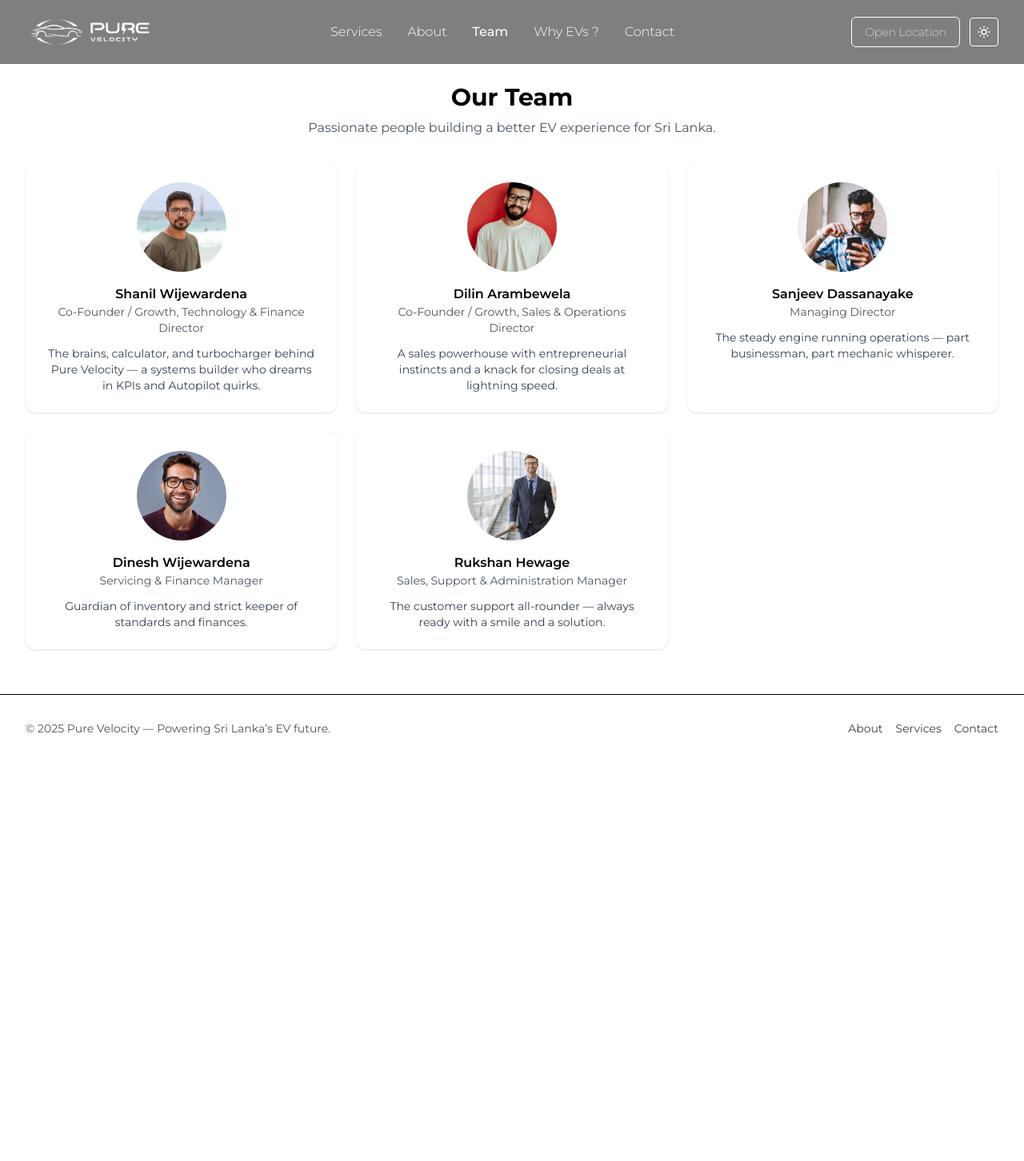
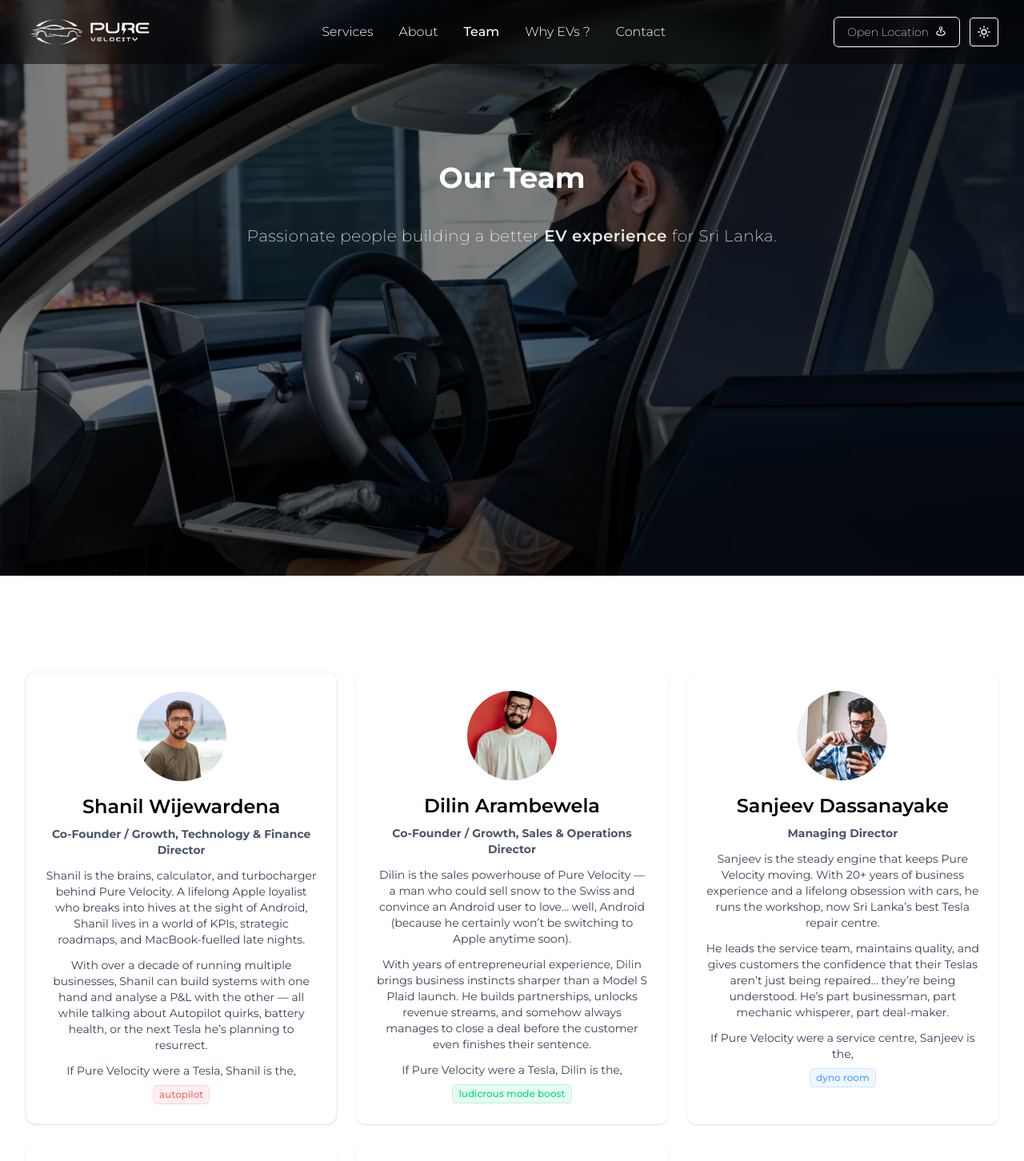
Before and after one commit to ChathuraD1392/pure-velocity, a React (Vite) app: page /our-team in a window 1280 px wide. Shown: the top 1452 px of the page at 80% size. Before the commit the page ends 953 px from the top, so only its background shows below. Built offline with nearby package versions, Linux system fonts and the light colour scheme.

Commit message:
edit our team and contact pages

```diff
--- a/src/components/Header.tsx
+++ b/src/components/Header.tsx
@@ -61,7 +61,7 @@
           </motion.span>
         </h1>
 
-        <p className="mt-4 sm:text-md md:text-xl lg:text-2xl max-w-3xl tracking-wide font-light">
+        <p className="mt-4 text-sm md:text-mg lg:text-xl font-extralight max-w-3xl tracking-wide">
           <span className="text-white/90 font-semibold ">
             Sri Lanka’s first specialist Tesla service
           </span>
--- a/src/components/NavBar.tsx
+++ b/src/components/NavBar.tsx
@@ -1,14 +1,14 @@
 import { AnimatePresence, motion } from "framer-motion";
 import { useContext } from "react";
-import { BiMoon, BiSun } from "react-icons/bi";
+import { BiMapPin, BiSun } from "react-icons/bi";
+import { FaMobileAlt } from "react-icons/fa";
 import { IoClose, IoHomeOutline } from "react-icons/io5";
 import { MdMenu, MdMiscellaneousServices } from "react-icons/md";
-import { RiTeamFill } from "react-icons/ri";
+import { RiMoonFill, RiTeamFill } from "react-icons/ri";
+import { SiTarget } from "react-icons/si";
 import { TbListDetails } from "react-icons/tb";
 import { Link, useLocation } from "react-router-dom";
 import MenuContext from "../StateManagement/contexts/menuContext";
-import { FaMobileAlt } from "react-icons/fa";
-import { SiTarget } from "react-icons/si";
 
 interface NavBarProps {
   toggleTheme: () => void;
@@ -29,7 +29,7 @@
 ];
 
 const NavBar = ({ toggleTheme, logo, theme }: NavBarProps) => {
-  const location = useLocation();
+  const { pathname } = useLocation();
   const { isMenuVisible, setMenuVisible } = useContext(MenuContext);
 
   return (
@@ -62,9 +62,7 @@
                 <Link
                   key={index}
                   to={item.href}
-                  className={`${
-                    location.pathname === item.href ? "font-medium" : ""
-                  }`}
+                  className={`${pathname === item.href ? "font-medium" : ""}`}
                 >
                   {item.label}
                 </Link>
@@ -74,6 +72,9 @@
 
           {/* Buttons */}
           <div className="flex items-center gap-3">
+            {pathname === "/contact" ? (
+              <span></span>
+            ) : (
               <motion.button
                 whileHover={{
                   scale: 1.05,
@@ -84,12 +85,18 @@
                   to="/contact"
                   className="hidden sm:inline-block px-4 py-2 rounded-md border border-white text-sm text-white font-extralight"
                 >
-                Open Location
+                  <span className="flex item-center space-x-2">
+                    <span>Open Location</span>
+                    <span className="pt-0.5">
+                      <BiMapPin />
+                    </span>
+                  </span>
                 </Link>
               </motion.button>
+            )}
             <motion.button
               className={`inline-flex items-center border rounded px-2 py-2 text-sm font-medium text-white cursor-pointer ${
-                theme === "light" ? "border-white" : "border-amber-200"
+                theme === "light" ? "border-white" : "border-amber-300"
               }`}
               onClick={toggleTheme}
               whileHover={{ scale: 1.1 }}
@@ -97,7 +104,7 @@
               {theme === "light" ? (
                 <BiSun className="text-white text-lg" />
               ) : (
-                <BiMoon className="text-lg text-amber-200" />
+                <RiMoonFill className="text-lg text-amber-300" />
               )}
             </motion.button>
             <div className="lg:hidden sm:inline-block">
--- a/src/components/Our_Team.tsx
+++ b/src/components/Our_Team.tsx
@@ -3,20 +3,57 @@
 import p3 from "../assets/images/p3.jpg";
 import p4 from "../assets/images/p4.jpg";
 import p5 from "../assets/images/p5.jpg";
+import our_team from "../assets/images/contact.avif";
+import { motion } from "framer-motion";
 
 const Our_Team = () => {
   return (
+    <>
+      <motion.section
+        className="relative w-full min-h-[30em] md:min-h-[45em]  overflow-hidden"
+        initial={{ opacity: 0, y: "-10vh" }}
+        animate={{ opacity: 1, y: 0 }}
+        transition={{
+          duration: 1,
+          delay: 0.5,
+          // type: "spring",
+          stiffness: 100,
+        }}
+      >
+        <img
+          src={our_team}
+          alt=""
+          className="absolute inset-0 w-full h-full object-cover"
+        />
+
+        {/* Dark Overlay */}
+        <div className="absolute inset-0 bg-black/50"></div>
+        {/* Hero Content */}
+        <div
+          className={`relative z-10 flex flex-col items-center justify-center h-auto text-center px-6 md:px-4 lg:px-8 text-white space-y-5 py-32 md:py-25 top-10 md:top-25`}
+        >
+          <h1 className="text-3xl sm:text-3xl md:text-4xl font-bold leading-tight">
+            Our Team
+          </h1>
+          <p className="mt-4 text-sm md:text-md lg:text-xl font-extralight max-w-3xl tracking-wide">
+            <span>
+              Passionate people building a better
+              <span className="text-white/90 font-semibold">
+                {" "}
+                EV experience{" "}
+              </span>
+              for Sri Lanka.
+            </span>
+          </p>
+        </div>
+      </motion.section>
+
       <div className="relative top-10 mb-8">
         <section id="team" className="py-16">
           <div className="max-w-7xl mx-auto px-4 sm:px-6 lg:px-8">
-          <h2 className="text-3xl font-bold text-center">Our Team</h2>
-          <p className="text-center text-gray-600 mt-2">
-            Passionate people building a better EV experience for Sri Lanka.
-          </p>
-
-          <div className="mt-8 grid grid-cols-1 sm:grid-cols-2 lg:grid-cols-3 gap-6">
+            <div className="mt-4 grid grid-cols-1 sm:grid-cols-2 lg:grid-cols-3 gap-6">
               {/* Shanil */}
-            <div className="bg-white rounded-xl p-6 shadow-sm text-center">
+              <div className="bg-white rounded-xl p-6 shadow-sm text-center border border-slate-100">
                 <div className="w-28 h-28 mx-auto rounded-full bg-gray-200 overflow-hidden mb-4">
                   <img
                     src={p1}
@@ -24,13 +61,30 @@
                     className="w-full h-full object-cover"
                   />
                 </div>
-              <h4 className="font-semibold">Shanil Wijewardena</h4>
-              <p className="text-sm text-gray-600">
+                <h4 className="font-semibold text-2xl mb-2">
+                  Shanil Wijewardena
+                </h4>
+                <p className="text-sm font-bold text-gray-600">
                   Co-Founder / Growth, Technology & Finance Director
                 </p>
                 <p className="mt-3 text-sm text-gray-700">
-                The brains, calculator, and turbocharger behind Pure Velocity —
-                a systems builder who dreams in KPIs and Autopilot quirks.
+                  Shanil is the brains, calculator, and turbocharger behind Pure
+                  Velocity. A lifelong Apple loyalist who breaks into hives at
+                  the sight of Android, Shanil lives in a world of KPIs,
+                  strategic roadmaps, and MacBook-fuelled late nights.
+                </p>
+                <p className="mt-3 text-sm text-gray-700">
+                  With over a decade of running multiple businesses, Shanil can
+                  build systems with one hand and analyse a P&L with the other —
+                  all while talking about Autopilot quirks, battery health, or
+                  the next Tesla he’s planning to resurrect.
+                </p>
+                <p className="mt-3 text-sm text-gray-700">
+                  If Pure Velocity were a Tesla, Shanil is the,
+                  <br />
+                  <span className="inline-flex items-center rounded-md bg-red-400/10 mt-2 px-2 py-1 text-xs font-medium text-red-400 inset-ring inset-ring-red-400/20">
+                    autopilot
+                  </span>
                 </p>
               </div>
 
@@ -43,13 +97,31 @@
                     className="w-full h-full object-cover"
                   />
                 </div>
-              <h4 className="font-semibold">Dilin Arambewela</h4>
-              <p className="text-sm text-gray-600">
+                <h4 className="font-semibold text-2xl mb-2">
+                  Dilin Arambewela
+                </h4>
+                <p className="text-sm font-bold text-gray-600">
                   Co-Founder / Growth, Sales & Operations Director
                 </p>
                 <p className="mt-3 text-sm text-gray-700">
-                A sales powerhouse with entrepreneurial instincts and a knack
-                for closing deals at lightning speed.
+                  Dilin is the sales powerhouse of Pure Velocity — a man who
+                  could sell snow to the Swiss and convince an Android user to
+                  love… well, Android (because he certainly won’t be switching
+                  to Apple anytime soon).
+                </p>
+                <p className="mt-3 text-sm text-gray-700">
+                  With years of entrepreneurial experience, Dilin brings
+                  business instincts sharper than a Model S Plaid launch. He
+                  builds partnerships, unlocks revenue streams, and somehow
+                  always manages to close a deal before the customer even
+                  finishes their sentence.
+                  <p className="mt-3 text-sm text-gray-700">
+                    If Pure Velocity were a Tesla, Dilin is the,
+                    <br />
+                    <span className="inline-flex items-center rounded-md bg-green-400/10 mt-2 px-2 py-1 text-xs font-medium text-green-400 inset-ring inset-ring-green-400/20">
+                      ludicrous mode boost
+                    </span>
+                  </p>
                 </p>
               </div>
 
@@ -62,11 +134,30 @@
                     className="w-full h-full object-cover"
                   />
                 </div>
-              <h4 className="font-semibold">Sanjeev Dassanayake</h4>
-              <p className="text-sm text-gray-600">Managing Director</p>
+                <h4 className="font-semibold text-2xl mb-2">
+                  Sanjeev Dassanayake
+                </h4>
+                <p className="text-sm font-bold text-gray-600">
+                  Managing Director
+                </p>
                 <p className="mt-3 text-sm text-gray-700">
-                The steady engine running operations — part businessman, part
-                mechanic whisperer.
+                  Sanjeev is the steady engine that keeps Pure Velocity moving.
+                  With 20+ years of business experience and a lifelong obsession
+                  with cars, he runs the workshop, now Sri Lanka’s best Tesla
+                  repair centre.
+                </p>
+                <p className="mt-3 text-sm text-gray-700">
+                  He leads the service team, maintains quality, and gives
+                  customers the confidence that their Teslas aren’t just being
+                  repaired… they’re being understood. He’s part businessman,
+                  part mechanic whisperer, part deal-maker.
+                  <p className="mt-3 text-sm text-gray-700">
+                    If Pure Velocity were a service centre, Sanjeev is the,
+                    <br />
+                    <span className="inline-flex items-center rounded-md bg-blue-400/10 mt-2 px-2 py-1 text-xs font-medium text-blue-400 inset-ring inset-ring-blue-400/20">
+                      dyno room
+                    </span>
+                  </p>
                 </p>
               </div>
 
@@ -79,13 +170,30 @@
                     className="w-full h-full object-cover"
                   />
                 </div>
-              <h4 className="font-semibold">Dinesh Wijewardena</h4>
-              <p className="text-sm text-gray-600">
+                <h4 className="font-semibold text-2xl mb-2">
+                  Dinesh Wijewardena
+                </h4>
+                <p className="text-sm font-bold text-gray-600">
                   Servicing & Finance Manager
                 </p>
                 <p className="mt-3 text-sm text-gray-700">
-                Guardian of inventory and strict keeper of standards and
-                finances.
+                  Dinesh is the man who can look at a ledger and instantly spot
+                  a missing rupee from a kilometre away. With deep automotive
+                  knowledge and impeccable organisation, he’s the guardian of
+                  inventory, finances, and service standards at PV.
+                </p>
+                <p className="mt-3 text-sm text-gray-700">
+                  He tracks every part, washer, bolt, labour hour, and bank
+                  balance, and demands the same discipline from everyone around
+                  him. If there’s something to be recorded, Dinesh has already
+                  filed it… alphabetically.
+                  <p className="mt-3 text-sm text-gray-700">
+                    If Pure Velocity were an engine bay, Dinesh is the,
+                    <br />
+                    <span className="inline-flex items-center rounded-md bg-amber-400/10 mt-2 px-2 py-1 text-xs font-medium text-amber-400 inset-ring inset-ring-amber-400/20">
+                      neatly routed wiring loom
+                    </span>
+                  </p>
                 </p>
               </div>
 
@@ -98,19 +206,35 @@
                     className="w-full h-full object-cover"
                   />
                 </div>
-              <h4 className="font-semibold">Rukshan Hewage</h4>
-              <p className="text-sm text-gray-600">
+                <h4 className="font-semibold text-2xl mb-2">Rukshan Hewage</h4>
+                <p className="text-sm font-bold text-gray-600">
                   Sales, Support & Administration Manager
                 </p>
                 <p className="mt-3 text-sm text-gray-700">
-                The customer support all-rounder — always ready with a smile and
-                a solution.
+                  Rukshan may not know much about cars (yet), but he knows
+                  everything about hard work, loyalty, customer service, and
+                  showing up. Whether it's answering hotline calls, updating
+                  Trello, handling customers, or managing content, he’s the
+                  all-rounder every great business needs.
+                </p>
+                <p className="mt-3 text-sm text-gray-700">
+                  With a smile on standby and a work ethic that won’t quit, he’s
+                  quickly becoming the unexpected star of Tesla customer support
+                  in Sri Lanka.
+                  <p className="mt-3 text-sm text-gray-700">
+                    If Pure Velocity were a car interior, Rukshan is the,
+                    <br />
+                    <span className="inline-flex items-center rounded-md bg-purple-400/10 mt-2 px-2 py-1 text-xs font-medium text-purple-400 inset-ring inset-ring-purple-400/20">
+                      wireless charger. Always ready, always reliable
+                    </span>
+                  </p>
                 </p>
               </div>
             </div>
           </div>
         </section>
       </div>
+    </>
   );
 };
 
```
Also changed, not shown: src/components/Contact.tsx (+69 -21 lines), src/components/essentials/Map.tsx (+13 -15 lines), src/assets/images/contact.avif (added). Lines whose indentation alone changed are shown as unchanged.
